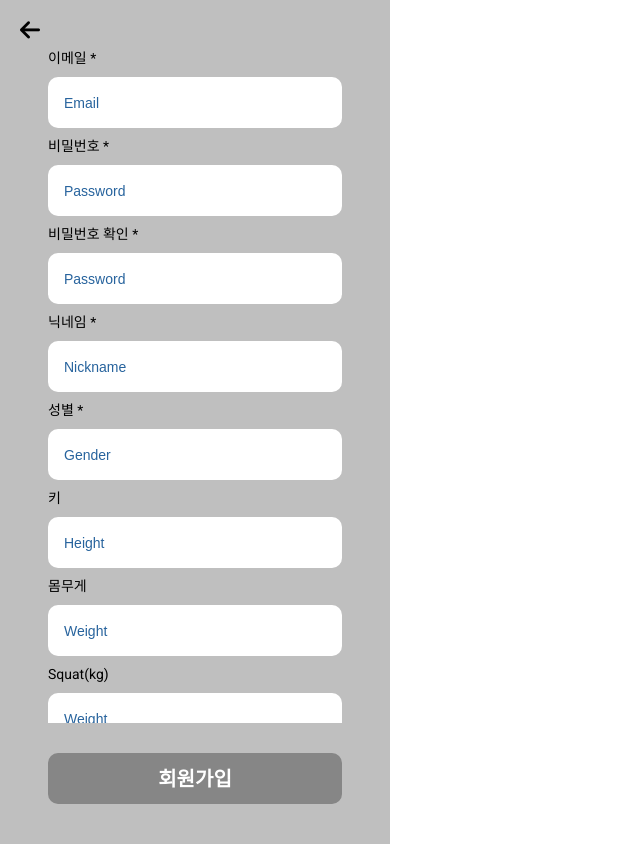
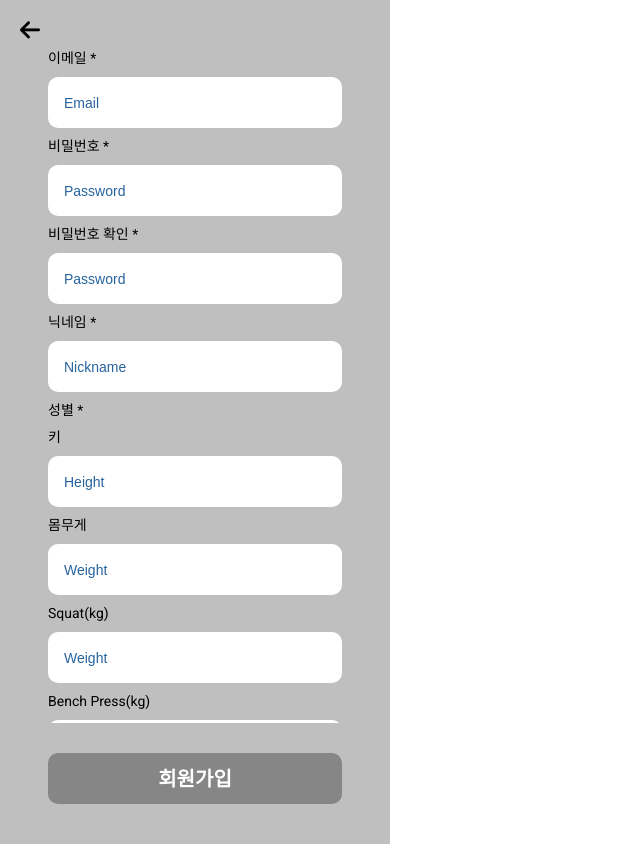
Before and after one commit to 0urFit/OurFit_Client, a Next.js app: page /signin in a window 1280 px wide. Shown: the whole page, without its empty margins (0-640 px from the left). Built offline with nearby package versions, Linux system fonts and the light colour scheme.

Commit message:
feat: react-hook-form 적용

```diff
--- a/src/common/molecules/InfoInput.tsx
+++ b/src/common/molecules/InfoInput.tsx
@@ -1,13 +1,16 @@
+import { UseFormRegisterReturn } from 'react-hook-form';
 import { II } from './style';
 
 interface propsType {
-    inputEng: string;
+    inputType: string;
+    inputValue: string;
+    register: UseFormRegisterReturn;
 }
 
-const InfoInput = ({ inputEng }: propsType) => {
+const InfoInput = ({ inputType, inputValue, register }: propsType) => {
     return (
         <II.InputWrapper>
-            <II.Input placeholder={inputEng} />
+            <II.Input type={inputType} placeholder={inputValue} step={inputType === 'number' ? '0.1' : ''} {...register} />
         </II.InputWrapper>
     );
 };
--- a/src/components/signin/index.tsx
+++ b/src/components/signin/index.tsx
@@ -1,37 +1,36 @@
+import { useForm } from 'react-hook-form';
+import { SI } from './style';
+import { InputType } from './type';
 import SubmitButton from '@/common/molecules/SubmitButton';
-import { SI } from './style';
 import InfoInput from '@/common/molecules/InfoInput';
-import { ItemType } from './type';
-
-const SigninData: ItemType[] = [
-    { id: 0, inputKor: '이메일', inputEng: 'Email', essential: true },
-    { id: 1, inputKor: '비밀번호', inputEng: 'Password', essential: true },
-    { id: 2, inputKor: '비밀번호 확인', inputEng: 'Password', essential: true },
-    { id: 3, inputKor: '닉네임', inputEng: 'Nickname', essential: true },
-    { id: 4, inputKor: '성별', inputEng: 'Gender', essential: true },
-    { id: 5, inputKor: '키', inputEng: 'Height', essential: false },
-    { id: 6, inputKor: '몸무게', inputEng: 'Weight', essential: false },
-    { id: 7, inputKor: 'Squat(kg)', inputEng: 'Weight', essential: false },
-    { id: 8, inputKor: 'Bench Press(kg)', inputEng: 'Weight', essential: false },
-    { id: 9, inputKor: 'Deadlift(kg)', inputEng: 'Weight', essential: false },
-    { id: 10, inputKor: 'Overhead Press(kg)', inputEng: 'Weight', essential: false },
-];
+import EmailCheck from '@/apis/EmailCheck';
+import { SigninData } from '@/data/SignInData';
 
 const SignIn = () => {
+    const { register, handleSubmit } = useForm<InputType>();
+    const handleSignIn = (data: InputType) => {
+        if (data.password === data.passwordCheck) {
+            // SignInAPI(data).then(result => console.log(result));
+            EmailCheck(data.email).then(result => console.log(result));
+        } else {
+            console.log('비밀번호 틀림');
+        }
+    };
+
     return (
         <>
-            <SI.InputList>
+            <SI.InputList onSubmit={handleSubmit(handleSignIn)}>
                 {SigninData.map(el => (
                     <SI.InputWrapper key={el.id}>
                         <SI.InputTitle>
-                            {el.inputKor}&nbsp;
+                            {el.inputTitle}&nbsp;
                             {el.essential ? '*' : ''}
                         </SI.InputTitle>
-                        <InfoInput inputEng={el.inputEng} />
+                        {el.inputValue === 'gender' ? '' : <InfoInput inputType={el.inputType} inputValue={el.explanation} register={register(`${el.inputValue}`, { required: el.essential })} />}
                     </SI.InputWrapper>
                 ))}
+                <SubmitButton buttonValue="회원가입" />
             </SI.InputList>
-            <SubmitButton />
         </>
     );
 };
```
